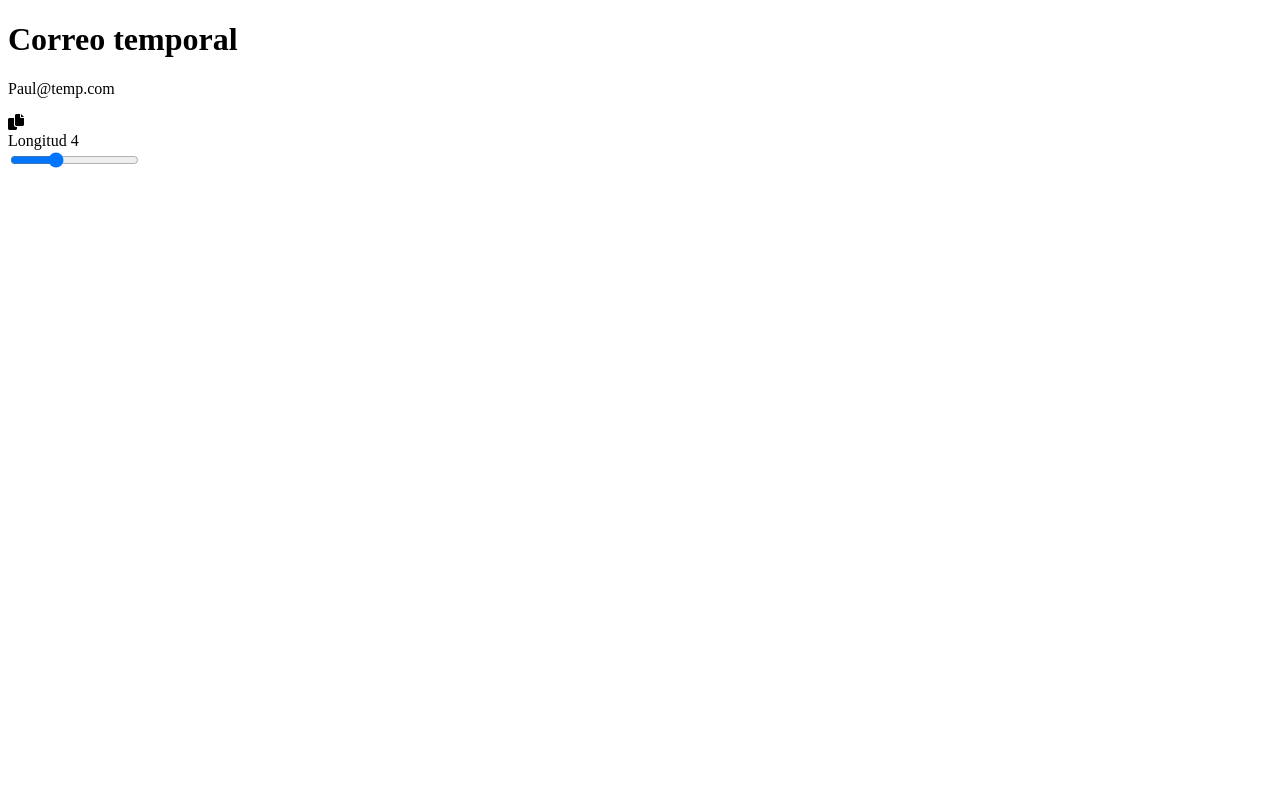
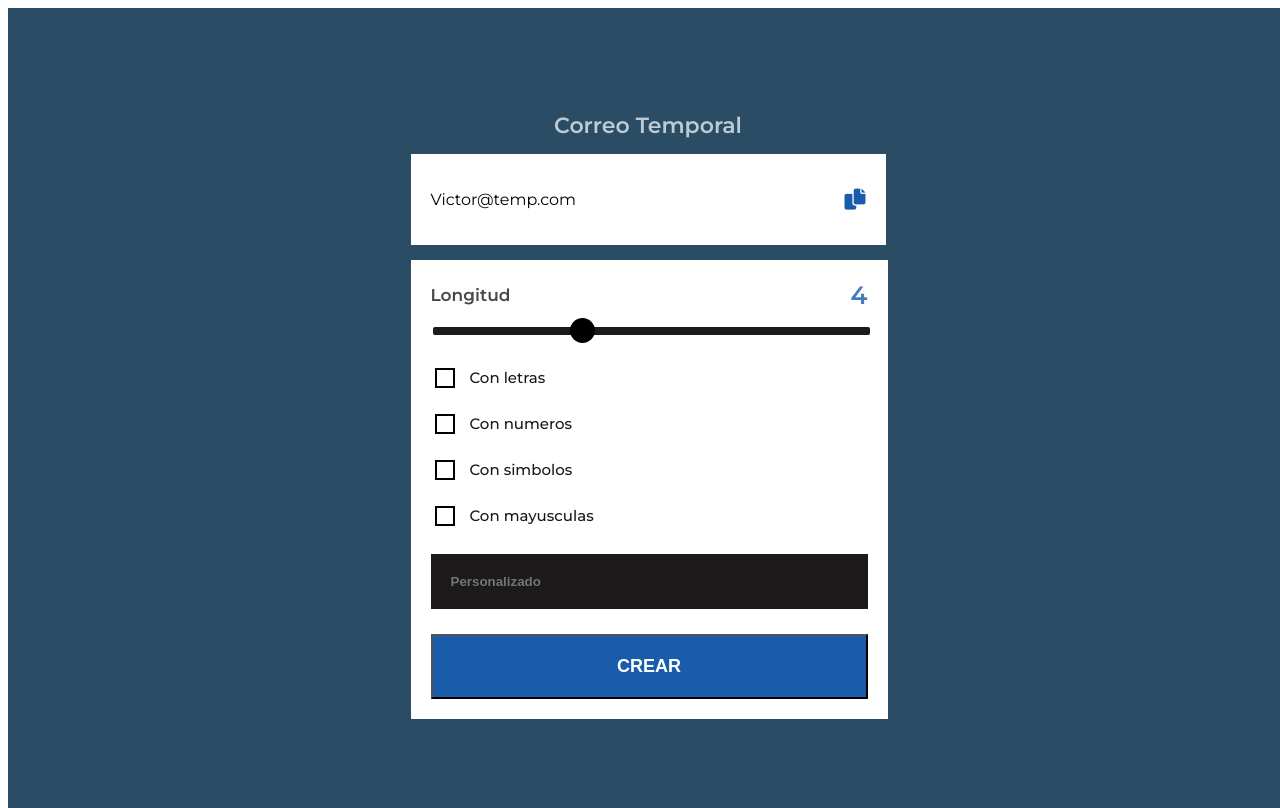
Before and after one commit to Paul1503/Proyectos-html-css3, a plain HTML site: page Proyecto-06/index.html in a window 1280 px wide. Drawn offline with Linux system fonts and the light colour scheme.

Commit message:
fin proyecto 6

```diff
--- a/Proyecto-06/assets/css/estilos.css
+++ b/Proyecto-06/assets/css/estilos.css
@@ -0,0 +1,174 @@
+html{
+    font-size: 10px;
+}
+
+body{
+    font-family: "Montserrat";
+    font-size: 1.6rem;
+
+}
+
+.layout{
+    width:100%;
+    min-height: 100%;
+    background-color: #2A4D65;
+    position: absolute;
+    display: flex;
+    justify-content: center;
+    align-items: center;
+
+}
+
+.layout__main{
+    min-width: 475px;
+}
+
+.main__title{
+    color: white;
+    text-align: center;
+    opacity: 0.7;
+    font-weight: 600;
+    font-size: 2.2rem;
+    margin-bottom: 1.5rem;
+}
+
+.main__generate{
+    background-color: white;
+    padding: 2rem;
+    margin-bottom: 1.5rem;
+    display: flex;
+    flex-direction: row;
+    align-items: center;
+    justify-content: space-between;
+}
+
+.generate__mal{
+    font-size: 2.5rem;
+    color: #1c1a1a;
+    font-weight: 600;
+}
+
+.generate__icon{
+    font-size: 2.1rem;
+    color: #1A5CAC;
+}
+
+.main__form{
+    width: 92%;
+    padding: 2rem;
+    background-color: white;
+}
+
+
+
+.control__title{
+    display: flex;
+    flex-direction: row;
+    justify-content: space-between;
+    align-items: center;
+    margin-bottom: 1rem;
+
+}
+
+.control__text{
+    color: #1c1a1a;
+    font-weight: 600;
+    font-size: 1.7rem;
+    opacity:0.8;
+}
+
+.control__number{
+    font-weight: 600;
+    font-size: 2.5rem;
+    color: #1A5CAC;
+    opacity: 0.8;
+}
+
+.control__range{
+    -webkit-appearance: none;
+    -moz-appearance: none;
+    appearance: none;
+    background: #1c1a1a;
+    border-radius: 0.2rem;
+    height: 0.8rem;
+
+
+    width: 100%;
+    margin-bottom: 3rem;
+
+
+}
+
+.control__range::-webkit-slider-thumb{
+    -webkit-appearance: none;
+    -moz-appearance: none;
+    appearance: none;
+
+    width: 2.5rem;
+    height: 2.5rem;
+
+    background: black;
+    cursor: pointer;
+    border-radius: 100px;
+}
+
+.form__control{
+    width: 100%;
+    display: flex;
+    flex-direction: row;
+    align-items: center;
+    margin-bottom: 2rem;
+}
+
+.control__checkbox{
+    -webkit-appearance: none;
+    -moz-appearance: none;
+    appearance: none;
+
+    margin-right: 1.5rem;
+    border: 2px solid black;
+    padding: 0.8rem;
+    cursor: pointer;
+}
+
+.control__checkbox:checked{
+    background-image:  url(../img/check.svg);
+    background-size: contain;
+}
+
+.control__label{
+    color: black;
+    font-weight: 500;
+    font-size: 1.5rem;
+    opacity: 0.9;
+}
+
+.control__input{
+    width: 100%;
+    background-color: #1c1a1a;
+    padding: 2rem;
+    margin-top: 0.5rem;
+    border: none;
+    outline: none;
+    font-weight: 600;
+    color: #ddd;
+    text-transform: capitalize;
+}
+
+.form__submit{
+    width: 100%;
+    outline: none;
+    cursor: pointer;
+    padding: 2rem;
+    margin-top: 0.5rem;
+    font-size:1.8rem;
+    font-weight: bold;
+    text-transform: uppercase;
+    color: white;
+    background-color: #1A5CAC;
+    transition: all 300 ms linear;
+}
+
+.form__submit:hover{
+    background-color: #2A4D65;
+}
--- a/Proyecto-06/index.html
+++ b/Proyecto-06/index.html
@@ -3,7 +3,7 @@
 <head>
     <meta charset="UTF-8">
     <meta name="viewport" content="width=device-width, initial-scale=1.0">
-    <title>Projecto 6</title>
+    <title>Proyecto 06</title>
 
     <link rel="preconnect" href="https://fonts.googleapis.com">
 
@@ -16,19 +16,20 @@
 </head>
 <body>
 
-    <div  class="layout">
+    <div class="layout">
 
         <main class="layout__main">
-            <h1 class="main__title">Correo temporal</h1>
+            <h1 class="main__title">Correo Temporal</h1>
 
             <div class="main__generate">
-                <p class="generate__mail">Paul@temp.com</p>
+                <p class="generate__mail">Victor@temp.com</p>
                 <i class="fa-solid fa-copy generate__icon"></i>
             </div>
 
             <form class="main__form">
 
                 <div class="form__slider">
+
                     <div class="control__title">
                         <span class="control__text">Longitud</span>
                         <span class="control__number">4</span>
@@ -37,10 +38,41 @@
                     <input class="control__range" type="range" value="4" min="1" max="10">
 
                 </div>
+
+                <div class="form__control">
+                    <input type="checkbox" class="control__checkbox" id="letters" name="letters"/>
+                    <label for="letters" class="control__label">Con letras</label>
+                </div>
+
+                <div class="form__control">
+                    <input type="checkbox" class="control__checkbox" id="numbers" name="numbers"/>
+                    <label for="numbers" class="control__label">Con numeros</label>
+                </div>
+
+                <div class="form__control">
+                    <input type="checkbox" class="control__checkbox" id="sym" name="sym"/>
+                    <label for="sym" class="control__label">Con simbolos</label>
+                </div>
+
+                <div class="form__control">
+                    <input type="checkbox" class="control__checkbox" id="mayus" name="mayus"/>
+                    <label for="mayus" class="control__label">Con mayusculas</label>
+                </div>
+
+                <div class="form__control">
+                    <input type="text" class="control__input" placeholder="Personalizado"/>
+
+                </div>
+
+                <input type="submit" class="form__submit" value="Crear">
+
+
             </form>
+
         </main>
 
     </div>
 
+
 </body>
 </html>
```
Also changed, not shown: Proyecto-06/assets/img/check.svg (added).
